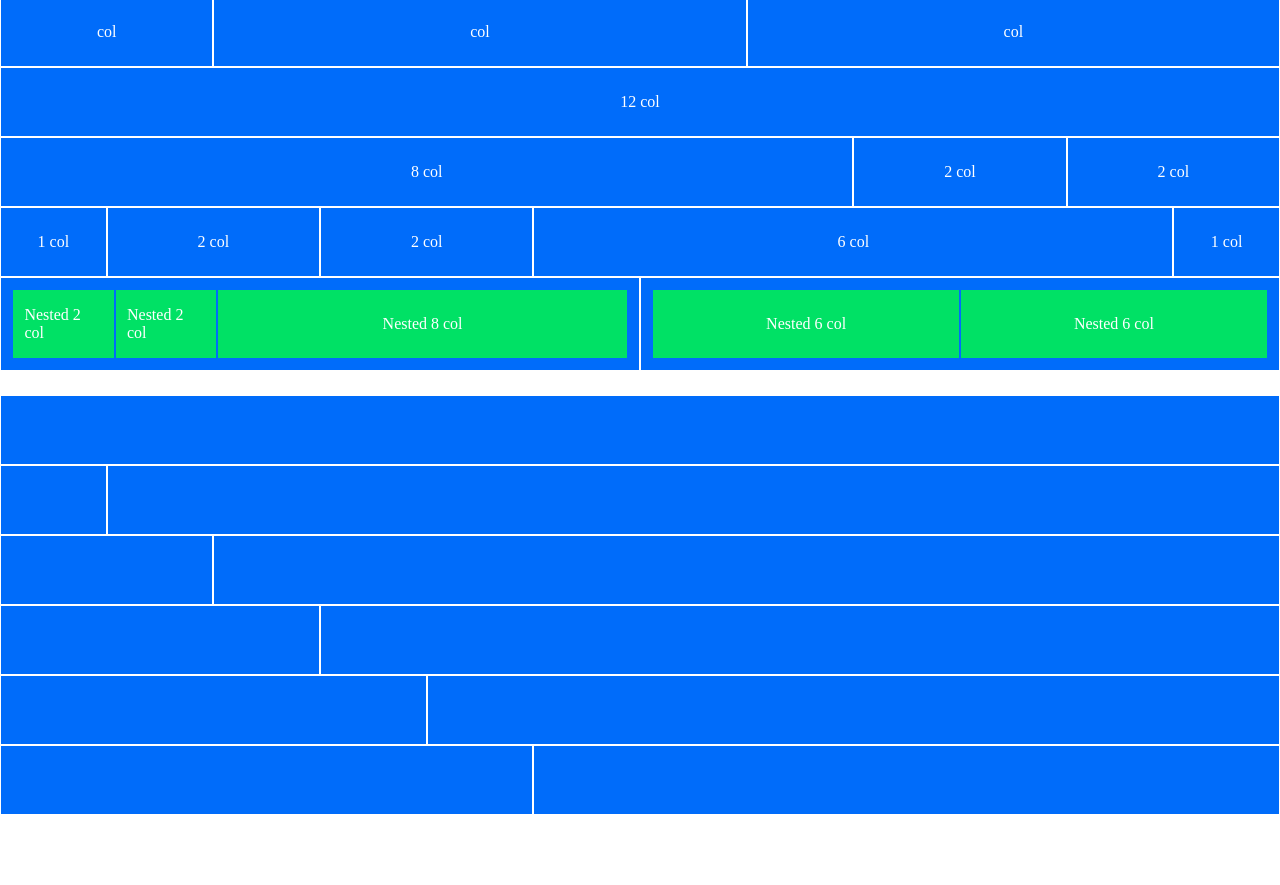
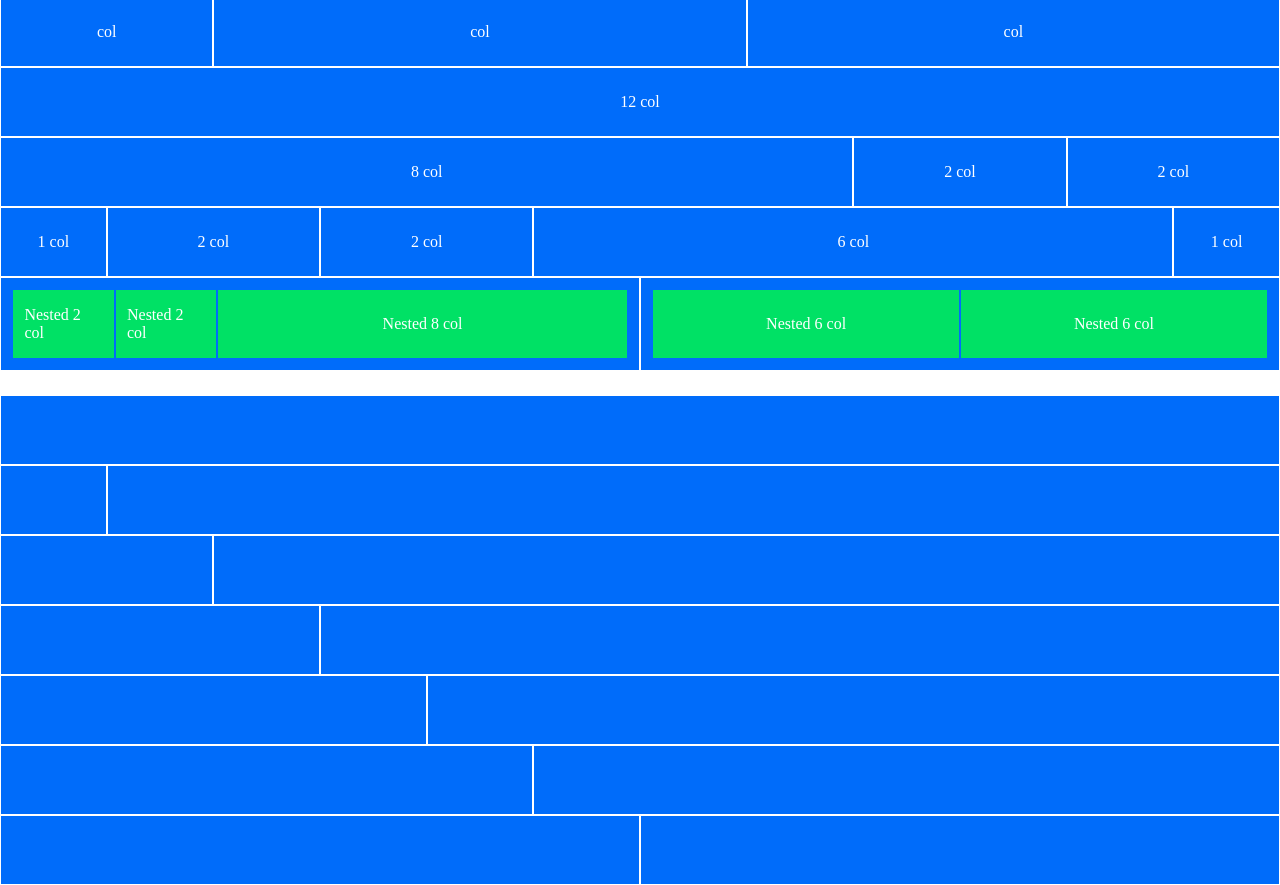
Before and after one commit to Giovanni-Palmitessa/html-css-12bool, a plain HTML site: page index.html in a window 1280 px wide. Shown: the part 110-995 px from the top of the page. Before the commit the page ends 925 px from the top, so only its background shows below. Drawn offline with Linux system fonts and the light colour scheme.

Commit message:
complete 13th row

```diff
--- a/index.html
+++ b/index.html
@@ -257,6 +257,12 @@
         <div class="col-7"></div>
     </div>
 
+    <!-- THIRTEENTH ROW -->
+
+    <div class="row">
+        <div class="col-6"></div>
+        <div class="col-6"></div>
+    </div>
 
 
 </body>
```
